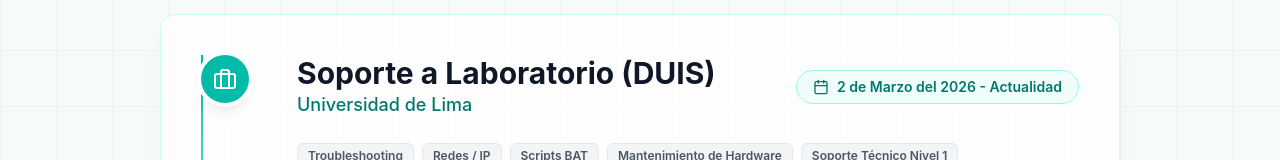
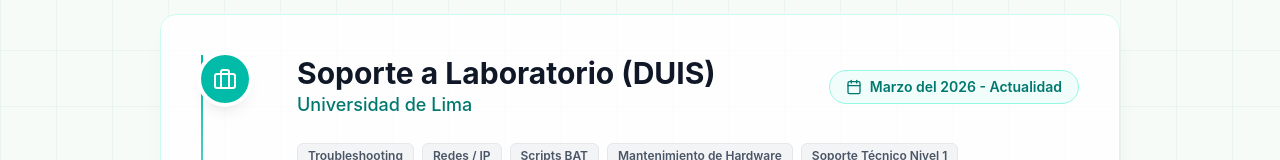
Before and after one commit to Chiki738/portafolio, an Angular app: page /experiencia in a window 1280 px wide. Shown: the part 294-454 px from the top of the page. Built offline with nearby package versions, Linux system fonts and the light colour scheme.

Commit message:
feat: add footer component and experience page structure

```diff
--- a/src/app/components/footer.ts
+++ b/src/app/components/footer.ts
@@ -177,7 +177,7 @@
     {
       name: 'LinkedIn',
       icon: 'linkedin',
-      url: 'https://www.linkedin.com/in/carlos-alzamora-chiki/',
+      url: 'https://linkedin.com/in/calzamora',
       colorClass: 'hover:text-blue-400 hover:drop-shadow-[0_0_8px_rgba(59,130,246,0.6)]',
     },
     {
--- a/src/app/pages/experience-page.ts
+++ b/src/app/pages/experience-page.ts
@@ -64,7 +64,7 @@
                       [ngTemplateOutlet]="iconTemplate"
                       [ngTemplateOutletContext]="{ icon: 'calendar', size: 'size-4' }"
                     />
-                    2 de Marzo del 2026 - Actualidad
+                    Marzo del 2026 - Actualidad
                   </div>
                 </div>
 
--- a/src/app/pages/home-page.ts
+++ b/src/app/pages/home-page.ts
@@ -195,14 +195,14 @@
     {
       name: 'LinkedIn',
       icon: 'linkedin',
-      url: 'https://www.linkedin.com/in/carlos-alzamora-chiki/',
+      url: 'https://linkedin.com/in/calzamora',
       color: 'bg-blue-600 hover:bg-blue-700',
       textColor: 'text-white',
     },
     {
       name: 'WhatsApp',
       icon: 'message',
-      url: 'https://wa.me/51956299119?text=Hola%20Carlos,%20vi%20tu%20portafolio%20y%20quisiera%20contactarte.',
+      url: 'https://wa.me/cdalza',
       color: 'bg-green-500 hover:bg-green-600',
       textColor: 'text-white',
     },
```
